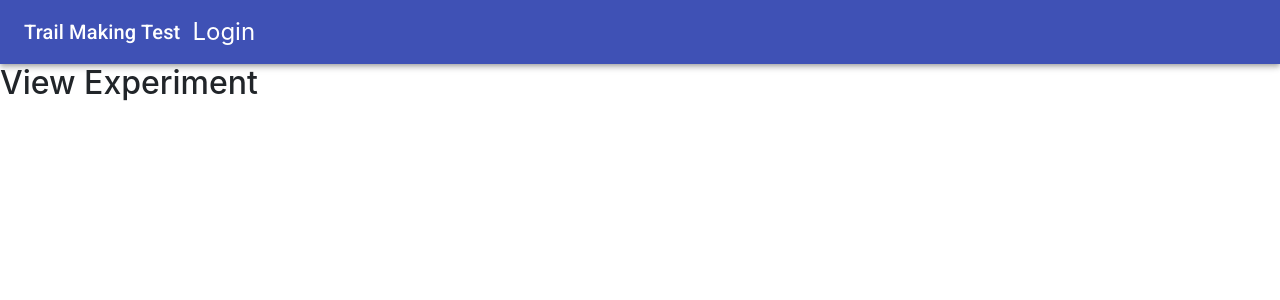
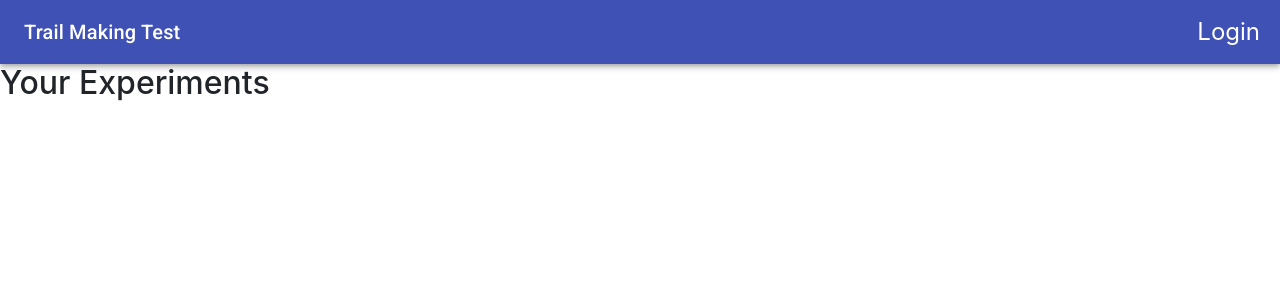
Before and after one commit to kevzzsk/TrailMakingTest, a React (Create React App) app: page /view-experiments in a window 1280 px wide. Shown: the top 300 px of the page. Built offline with nearby package versions, Linux system fonts and the light colour scheme.

Commit message:
Fixed Login

```diff
--- a/src/components/Appbar.js
+++ b/src/components/Appbar.js
@@ -13,7 +13,7 @@ class Appbar extends Component  {
                             <Typography variant="h6">Trail Making Test</Typography>
                         </Link>
 
-                        <Link to={'/login'}>
+                        <Link style={{position:"absolute", right:"20px"}} to={'/login'}>
                             <IconButton edge="end" color="inherit" className="ml-auto">Login</IconButton>
                         </Link>
 
--- a/src/components/ViewExperiments.js
+++ b/src/components/ViewExperiments.js
@@ -4,7 +4,7 @@ class ViewExperiments extends Component{
     render(){
         return(
             <div>
-                <h2>View Experiment</h2>
+                <h2>Your Experiments</h2>
             </div>
         )
     }
```
